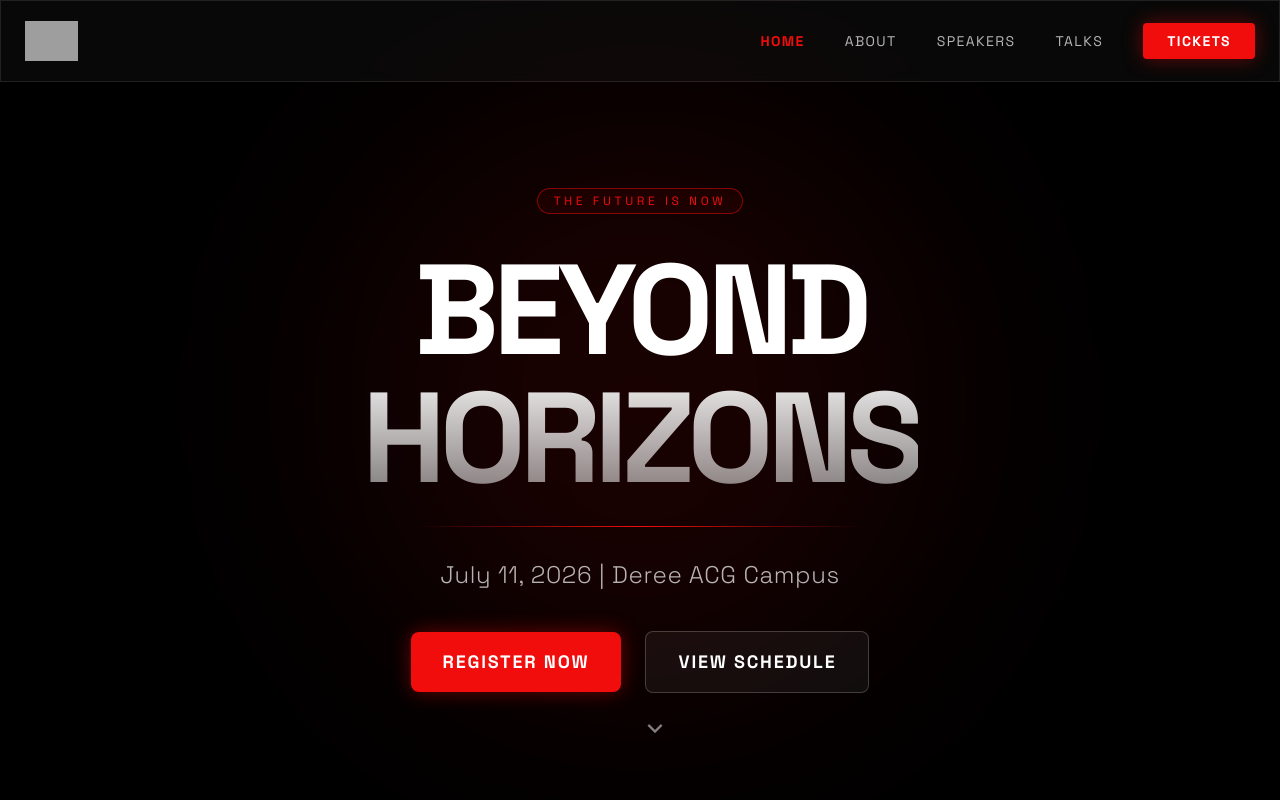
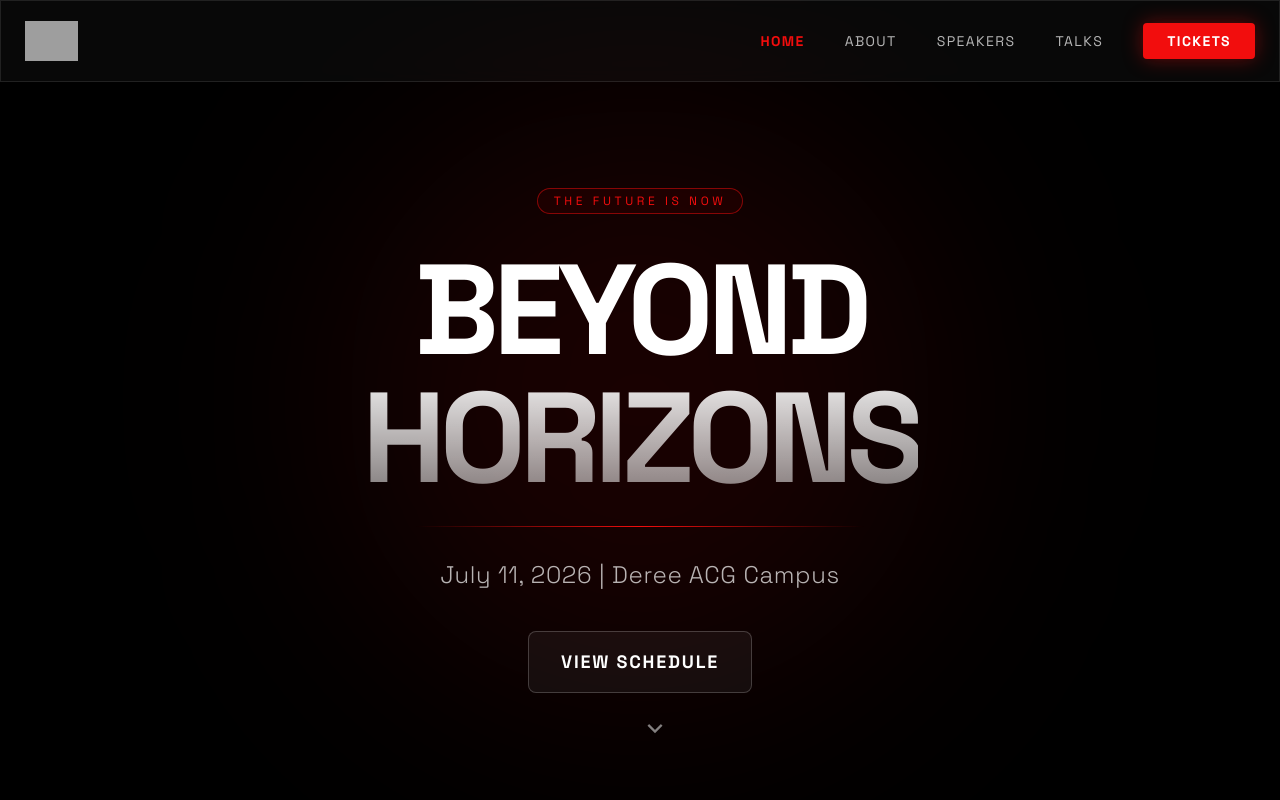
Before and after one commit to 1D3D1/TEDxACGDeree, a React (Vite) app: page / in a window 1280 px wide. Shown: the top 800 px of the page. Built offline with nearby package versions, Linux system fonts and the light colour scheme; grey boxes are pictures that could not be loaded.

Commit message:
Update Home.tsx

```diff
--- a/pages/Home.tsx
+++ b/pages/Home.tsx
@@ -47,10 +47,7 @@ const Home: React.FC = () => {
           <p className="text-xl md:text-2xl font-light text-white/70 mb-10 tracking-wide">
             July 11, 2026 | Deree ACG Campus
           </p>
-          <div className="flex flex-col sm:flex-row items-center justify-center gap-6">
-            <button className="w-full sm:w-auto min-w-[200px] bg-primary hover:bg-red-700 text-white px-8 py-4 rounded-lg font-bold text-lg uppercase tracking-widest transition-all glow-red">
-              Register Now
-            </button>
+          <div>
             <button className="w-full sm:w-auto min-w-[200px] border border-white/20 hover:border-white/50 bg-white/5 px-8 py-4 rounded-lg font-bold text-lg uppercase tracking-widest transition-all">
               View Schedule
             </button>
```
